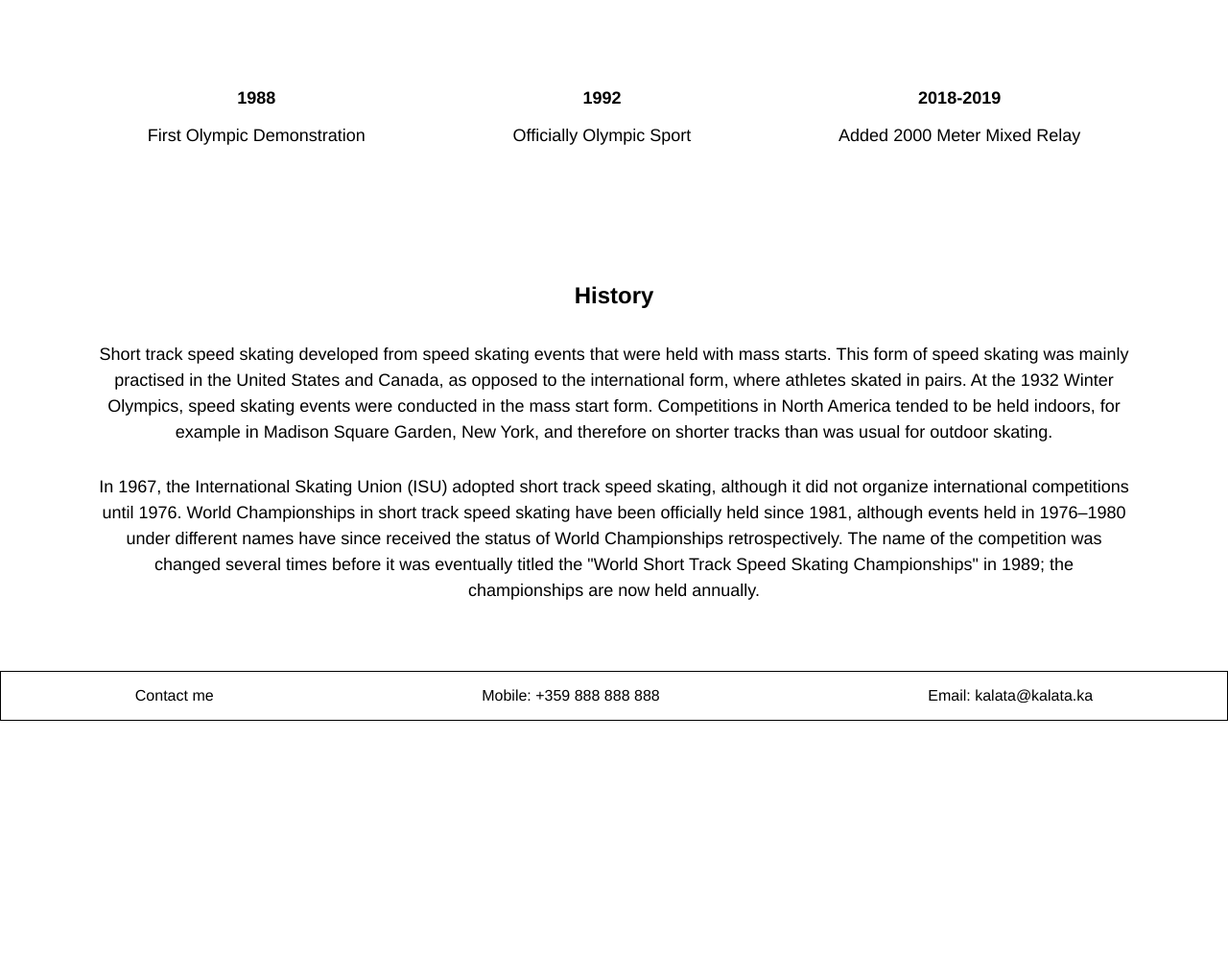
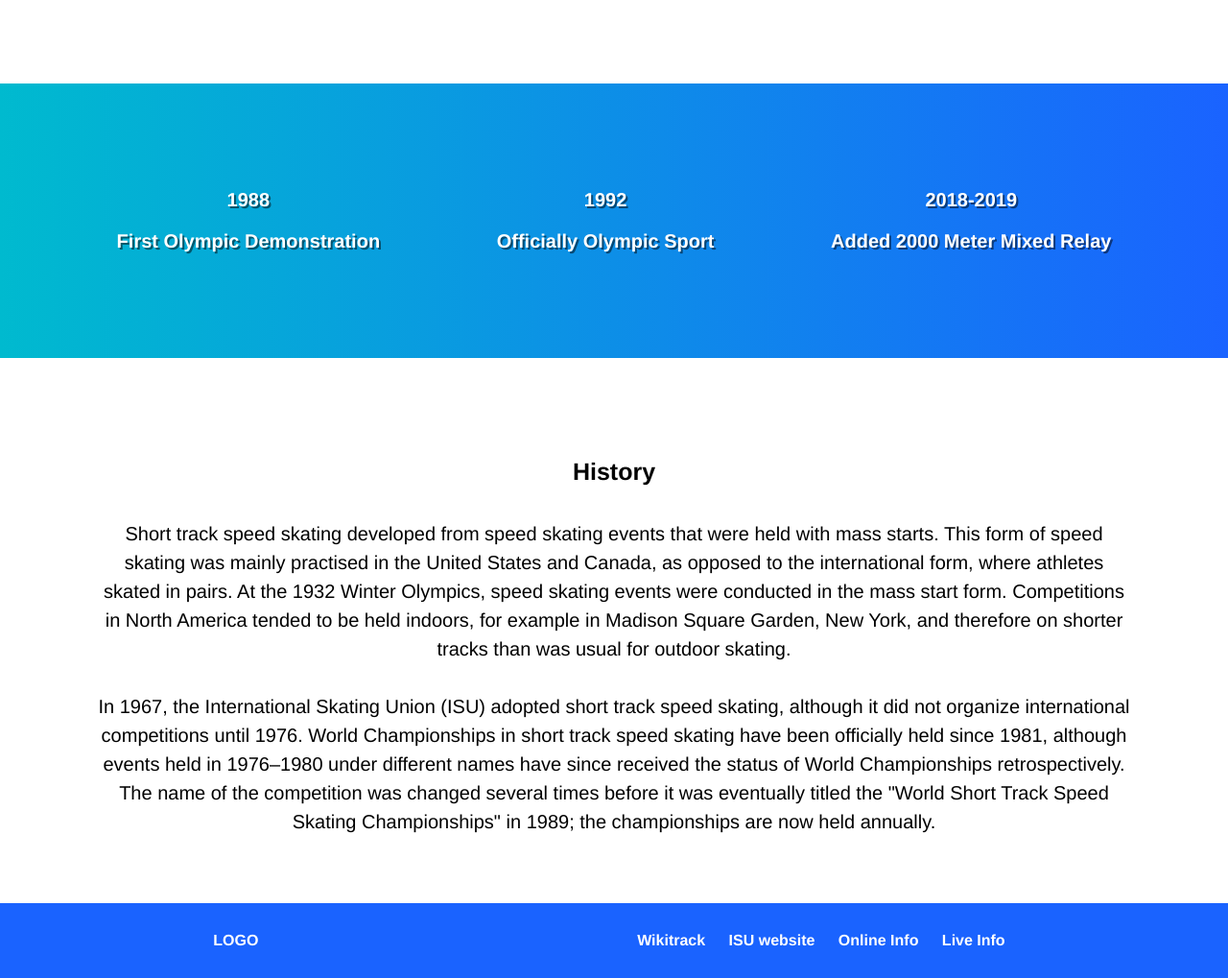
Before and after one commit to kalata123/projectK, a website: page app/index.html in a window 1280 px wide. Shown: the part 476-1495 px from the top of the page at 96% size. Before the commit the page ends 1227 px from the top, so only its background shows below. Drawn offline with nearby package versions, Linux system fonts and the light colour scheme; files that its build step writes are made by us from their sources.

Commit message:
[Update] index Page done

```diff
--- a/app/index.html
+++ b/app/index.html
@@ -12,10 +12,10 @@
     <div class="navbar">
         <a href="" class="navbar-logo"><strong>LOGO</strong></a>
         <div class="navbar-buttons">
-            <a href="" class="navbar-about-me">About me</a>
-            <a href="" class="navbar-projectk">ProjectK</a>
-            <a href="" class="navbar-news">News</a>
-            <a href="" class="navbar-subscribe">Subscribe</a>
+            <a href="" class="navbar-links">Skates</a>
+            <a href="" class="navbar-links">More Info</a>
+            <a href="" class="navbar-links">News</a>
+            <a href="" class="navbar-links">Subscribe</a>
         </div>
     </div>
     <div class="main">
@@ -68,9 +68,13 @@
         </div>
     </div>
     <div class="footer">
-        <div class="footer-contact-me">Contact me</div>
-        <div class="footer-mobile">Mobile: +359 888 888 888</div>
-        <div class="footer-email">Email: kalata@kalata.ka</div>
+        <a href="" class="footer-logo"><strong>LOGO</strong></a>
+        <div class="footer-links">
+            <a href="" class="links-text">Wikitrack</a>
+            <a href="" class="links-text">ISU website</a>
+            <a href="" class="links-text">Online Info</a>
+            <a href="" class="links-text">Live Info</a>
+        </div>
     </div>
 </body>
 
--- a/app/scss/index.scss
+++ b/app/scss/index.scss
@@ -16,7 +16,7 @@ body {
     height: 100vh;
 
     & .bigger {
-        font-size: 24px!important;
+        font-size: 25px!important;
     }
 }
 
@@ -25,16 +25,15 @@ body {
 .navbar {
     display: flex;
     flex-direction: row;
-    border: .01em solid;
-
-    justify-content: space-between;
-
+    background-color: #1a63ff;
+    justify-content: space-around;
     & a {
         padding: 1.5em 2em;
         text-decoration: none;
         font-size: 20px;
         font-weight: bold;
-        color: #00bacf;
+        text-shadow: 1.5px 1px rgba(134, 133, 133, 0.7);
+        color: white;
     }
 
     .navbar-buttons {
@@ -67,7 +66,7 @@ body {
         }
 
         .intro-text {
-            font-size: 18px;
+            font-size: 20px;
             max-width: 700px;
 
             .text-content {
@@ -106,14 +105,15 @@ body {
         display: flex;
         flex-direction: row;
         justify-content: space-evenly;
-        margin: 90px 0;
-        font-size: 18px;
+        padding: 90px 0;
+        font-size: 20px;
+        background: linear-gradient(to right, #00bacf, #1a63ff);
+
         .demo-stats {
             text-align: center;
-
-            .year {
-                font-weight: bold;
-            }
+            color: white;
+            text-shadow: 2px 2px rgba(0, 0, 0, 0.5);
+            font-weight: bold;
         }
 
     }
@@ -122,10 +122,10 @@ body {
         display: flex;
         flex-direction: column;
         margin: 70px 100px;
-        // width: 100%;
+
         .detailed-text {
+            font-size: 20px;
             margin: 30px 0 0 0 ;
-            font-size: 18px;
             line-height: 1.5;
             text-align: center;
 
@@ -140,10 +140,23 @@ body {
 .footer {
     display: flex;
     flex-direction: row;
-    border: .01em solid;
-    width: 100%;
+    justify-content: space-around;
+    background-color:  #1a63ff;
+    padding: 30px;
 
-    * {
-        margin: 1em auto;
+    & a {
+        color: white;
+        text-decoration: none;
+        font-weight: bold;
+    }
+
+    .footer-links {
+
+        a {
+            justify-content: space-between;
+            padding: 5px;
+            margin: 5px;
+        }
+
     }
 }
```
Also changed, not shown: build/css/index.css, build/index.html.
